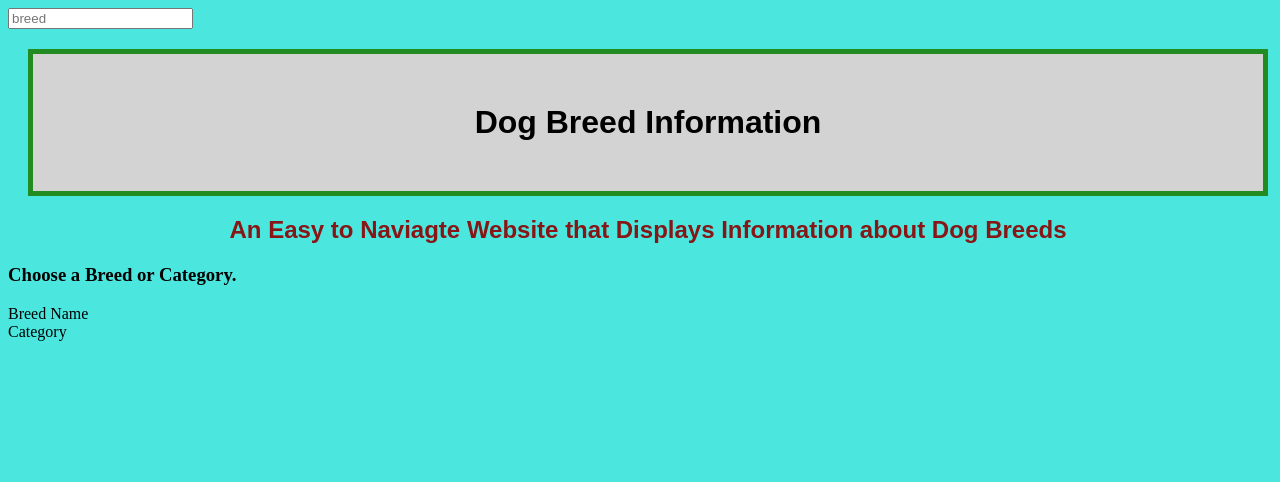
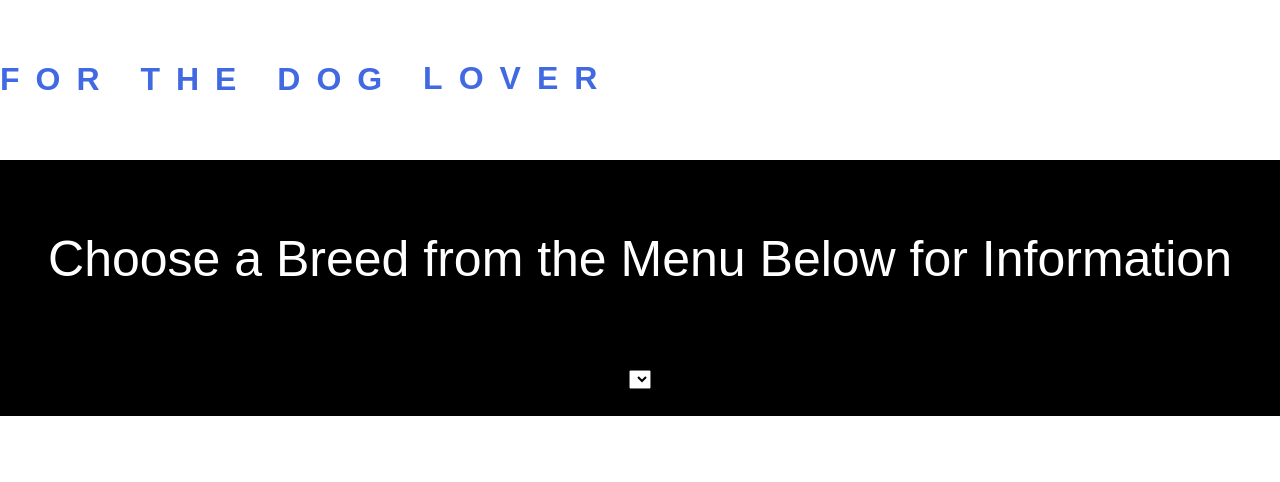
Before and after one commit to TCabz/dog-app, a plain HTML site: page index.html in a window 1280 px wide. Drawn offline with nearby package versions, Linux system fonts and the light colour scheme; no server answers.

Commit message:
Add files via upload
final files do not use the files with the prefix of test

```diff
--- a/app.js
+++ b/app.js
@@ -1,19 +1,95 @@
-// console.log($);
-    $(() => {
-        // $("form").on("submit", (event) => {
-        //     const userInput = $("#search-box").val();
-        //     $("form").trigger("reset");
-        //     event.preventDefault();
+let $breedChosen = $('select.breedChosen');
+$breedChosen.change(function() {
+  let id = $(this).children(":selected").attr("id");
+  getDogByBreed(id)
+});
 
-        $.ajax({
-            url: 'https://api.thedogapi.com/e4a15730-b39b-4c3a-86a9-3c55de9a18d8',
-            type: "GET"
-        }).then(
-            (data)=>{
-                console.log(data);
-            },
-            ()=>{
-                console.log('bad request');
-            });
-        // });// form ends
+// Wrap every letter in a span
+var textWrapper = document.querySelector('.ml16');
+textWrapper.innerHTML = textWrapper.textContent.replace(/\S/g, "<span class='letter'>$&</span>");
+
+anime.timeline({loop: true})
+  .add({
+    targets: '.ml16 .letter',
+    translateY: [-100,0],
+    easing: "easeOutExpo",
+    duration: 1400,
+    delay: (el, i) => 30 * i
+  }).add({
+    targets: '.ml16',
+    opacity: 0,
+    duration: 1000,
+    easing: "easeOutExpo",
+    delay: 1000
+  });
+
+function getBreeds() {
+  ajax_get('https://api.thedogapi.com/v1/breeds?api_key=e4a15730-b39b-4c3a-86a9-3c55de9a18d8', function(data) {
+    populateBreedsSelect(data)
+  });
+}
+
+function populateBreedsSelect(breeds) {
+  $breedChosen.empty().append(function() {
+    let output = '';
+    $.each(breeds, function(key, value) {
+      output += '<option id="' + value.id + '">' + value.name + '</option>';
     });
+    return output;
+  });
+}
+
+function getDogByBreed(breed_id) {
+
+  ajax_get('https://api.thedogapi.com/v1/images/search?api_key=e4a15730-b39b-4c3a-86a9-3c55de9a18d8?include_breed=1&breed_id=' + breed_id, function(data) {
+
+    if (data.length == 0) {
+
+      clearBreed();
+      $("#breedDataTable").append("<tr><td>No Image for that Breed Yet</td></tr>");
+    } else {
+
+      displayBreed(data[0])
+    }
+  });
+}
+
+function clearBreed() {
+  $('#breedImage').attr('src', "");
+  $("#breedDataTable tr").remove();
+}
+
+function displayBreed(image) {
+  $('#breedImage').attr('src', image.url);
+  $("#breedDataTable tr").remove();
+
+  let breedData = image.breeds[0]
+  $.each(breedData, function(key, value) {
+
+    if (key == 'weight' || key == 'height') value = value.imperial
+
+    $("#breedDataTable").append("<tr><td>" + key + "</td><td>" + value + "</td></tr>");
+  });
+}
+
+
+function ajax_get(url, callback) {
+  let xmlhttp = new XMLHttpRequest();
+  xmlhttp.onreadystatechange = function() {
+    if (xmlhttp.readyState == 4 && xmlhttp.status == 200) {
+      console.log('responseText:' + xmlhttp.responseText);
+      try {
+        var data = JSON.parse(xmlhttp.responseText);
+      } catch (err) {
+        console.log(err.message + " in " + xmlhttp.responseText);
+        return;
+      }
+      callback(data);
+    }
+  };
+
+  xmlhttp.open("GET", url, true);
+  xmlhttp.send();
+}
+
+getBreeds();
--- a/index.html
+++ b/index.html
@@ -1,13 +1,13 @@
 <!DOCTYPE html>
+
 <html lang="en">
+
 <head>
    <meta charset="UTF-8">
    <meta name="viewport" content="width=device-width, initial-scale=1.0">
    <meta http-equiv="X-UA-Compatible" content="ie=edge">
 
-  <title>Dog Breed Info Website</title>
-
-  <link rel="stylesheet" type="text/css" href="styles.css">
+   <title>SEIR 123 P1 Dog App</title>
 
    <script
       src="https://code.jquery.com/jquery-3.4.1.min.js"
@@ -15,42 +15,29 @@
       crossorigin="anonymous">
    </script>
 
-  <style>
-    h1 {
-      font-family: Arial, Helvetica, sans-serif;
-      background-color: lightgrey;
-      width: auto;
-      border: 5px solid forestgreen;
-      padding: 50px;
-      margin: 20px;
-      align-self: auto;
-    }
-
-    h2 {
-    font-family: Arial, Helvetica, sans-serif;
-    width: auto;
-    align-self: auto;
-    }
-
-    </style>
+   <link rel="stylesheet" href="styles.css">
 </head>
 
 <body>
-  <form>
-      <input type="text" placeholder="breed"/>
-  </form>
+   <h1 class="ml16">For the Dog Lover</h1>
 
-  <h1>Dog Breed Information</h1>
-  <h2>An Easy to Naviagte Website that Displays Information about Dog Breeds</h2>
-  <H3>Choose a Breed or Category.</H3>
+<script src="https://cdnjs.cloudflare.com/ajax/libs/animejs/2.0.2/anime.min.js"></script>
+   <div id="Header">
+      <p>Choose a Breed from the Menu Below for Information</p>
+      <select class="breedChosen"><option></option></select>
+   </div>
 
-  <dl>
-      <dt>Breed Name</dt>
-      <dd id="BreedName"></dd>
-      <dt>Category</dt>
-      <dd id="Category"></dd>
-  </dl>
-
+   <div id="breedData">
+      <img id="breedImage" src="" />
+      <table id="breedDataTable"></table>
+   </div>
+   <div class = slider-container>
+      <span id = ""></span>
+      <div class= button-container">
+         <img scr="" class="slider-image">
+      </div>
+      <div class= "button-container">
+         <a href="slider-image" class= "slider-button"></a>
    <script src="app.js"></script>
 </body>
 </html>
--- a/styles.css
+++ b/styles.css
@@ -1,16 +1,85 @@
 body {
-    background-color: rgb(75, 231, 223);
-    width: 100%;
-    height: 100%;
-  }
+  background: white;
+  margin: auto;
+  font-family: Arial, Helvetica, sans-serif;
+}
+.ml16 {
+color: royalblue;
+padding: 40px 0;
+font-weight: 800;
+font-size: 2em;
+text-transform: uppercase;
+letter-spacing: 0.5em;
+overflow: hidden;
+}
 
-  h1 {
-    color: black;
-    text-align: center;
-    width: 100%;
-  }
+.ml16 .letter {
+display: inline-block;
+line-height: 1em;
+}
+#Header {
+  background: black;
+  padding: 20px;
+  color: white;
+  font-size: 50px;
+  text-align: center;
+  transition: all 1.0s;
+  margin: auto;
+  width: auto;
+}
 
-  h2 {
-    color: rgb(135, 22, 22);
-    text-align: center;
-  }
+#breedData {
+  background: white;
+  padding: 20px;
+  font-size: 20px;
+  text-align: left;
+  transition: all 1.0s;
+  margin: auto;
+  width: 600px;
+}
+
+#breedImage {
+  background: white;
+  margin: auto;
+  width: 600px;
+}
+
+.slider-container {
+  width: 500px;
+  height: 400px;
+  margin-left: auto;
+  margin-right: auto;
+  overflow: hidden;
+  text-align: center;
+}
+
+.image-container {
+  width: 24000px;
+  height: 400px;
+  position: relative;
+  transition: left 2s;
+  -webkit-transition: left 2s;
+  -moz-transition: left 2s;
+  -o-transition: left 2s;
+}
+
+.slider-image {
+  float: left;
+  margin: 0px;
+  padding: 0px;
+}
+
+.button-container {
+  top: -20px;
+  position: relative;
+}
+
+.slider-button {
+  display: inline-block;
+  height: 10px;
+  width: 10px;
+  border-radius: 5px;
+  background-color: white;
+}
+
+#slider-image:
```
Lines whose indentation alone changed are shown as unchanged.
